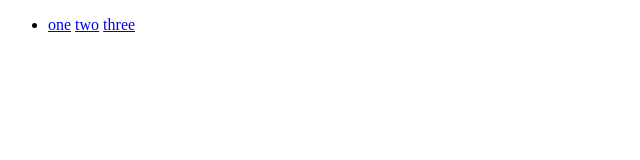
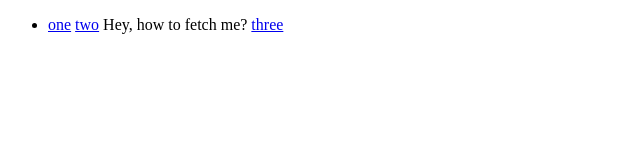
Before and after one commit to sun-ruiheng/Dummy-Page, a plain HTML site: page index.html in a window 1280 px wide. Shown: the whole page, without its empty margins (0-640 px from the left). Drawn offline with Linux system fonts and the light colour scheme.

Commit message:
Update index.html

```diff
--- a/index.html
+++ b/index.html
@@ -4,6 +4,7 @@
         <li>
             <a href="ha">one</a>
             <a href="ha">two</a>
+            Hey, how to fetch me?
             <a href="ha">three</a>
         </li>
     </ul>
```
